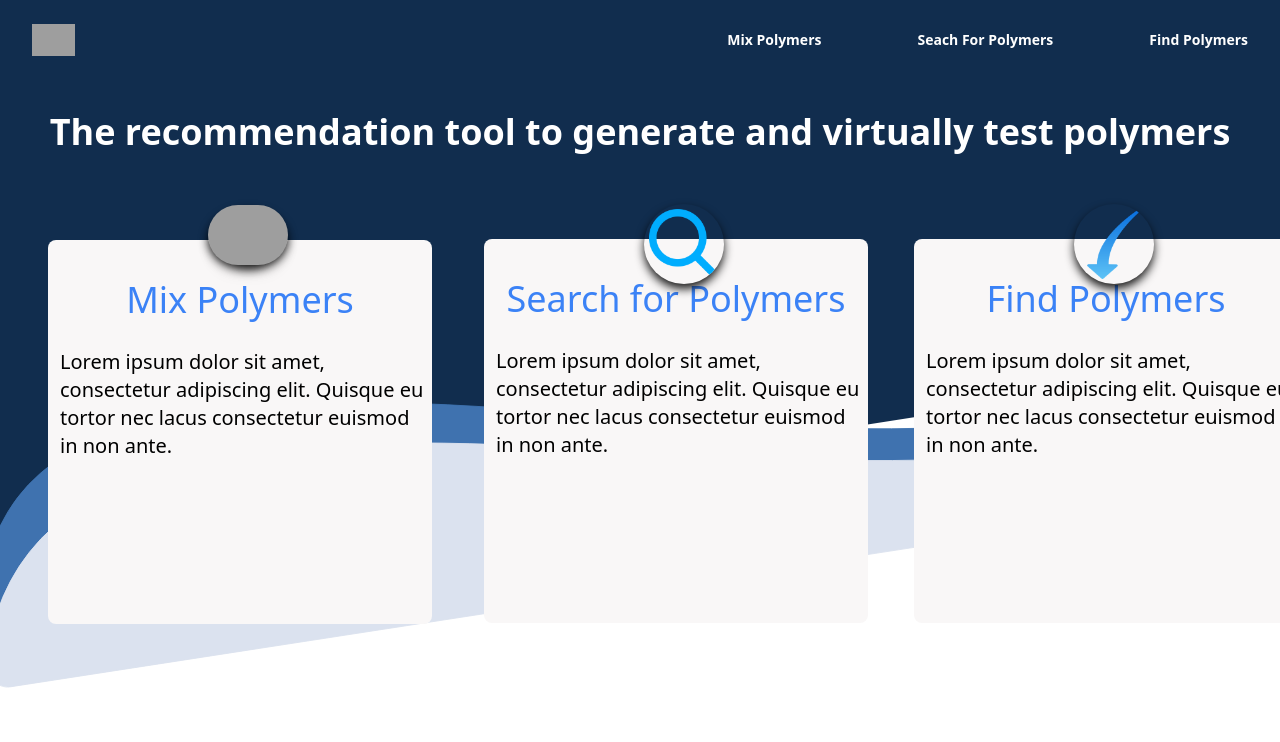
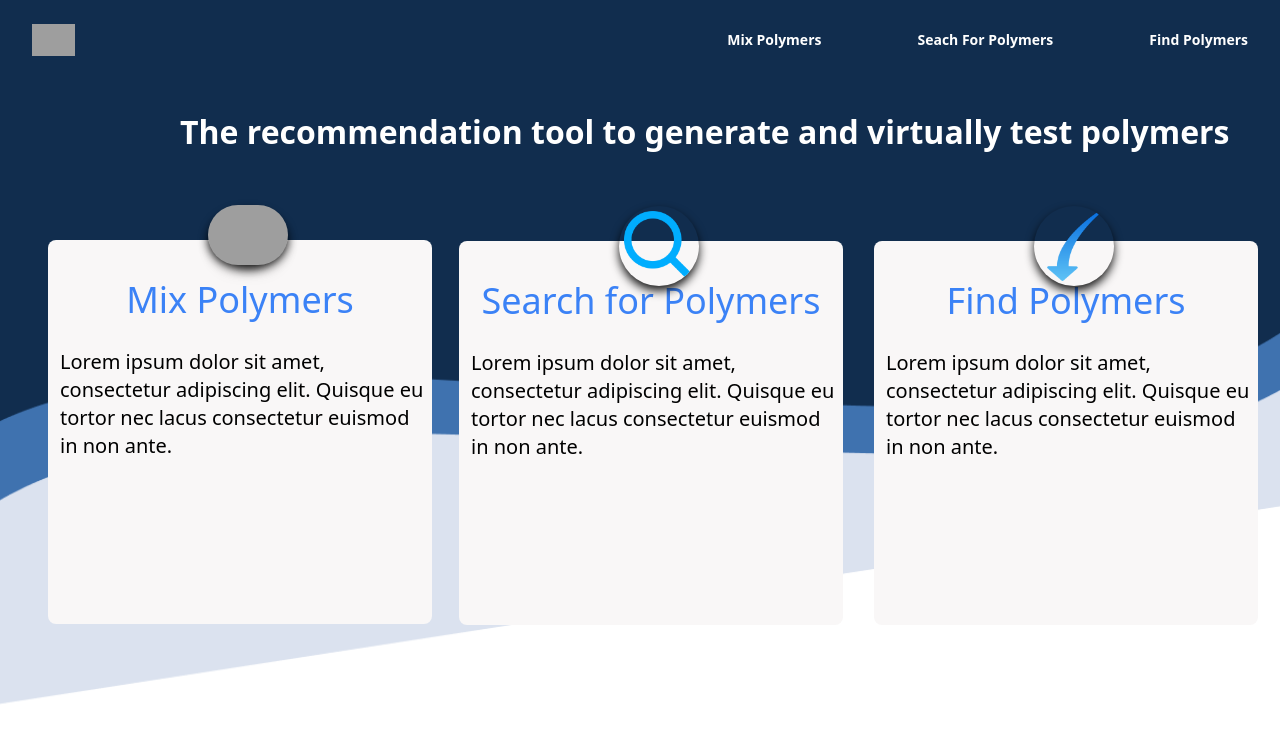
Before and after one commit to Ramiruz/VercelVista1Responsive, a React (Vite) app: page / in a window 1280 px wide. Shown: the top 742 px of the page. Built offline with nearby package versions, Linux system fonts and the light colour scheme; grey boxes are pictures that could not be loaded.

Commit message:
Repare responsive

```diff
--- /dev/null
+++ b/components/BackgroundSearch.jsx
@@ -0,0 +1,20 @@
+import React from "react";
+import { FondoAzul } from "./BlueFond";
+
+export const Background1 = () => {
+  return (
+    <div
+      style={{
+        position: 'absolute',
+        top: 0,
+        left: 0,
+        right: 0,
+        bottom: 0,
+        backgroundColor: 'white'
+      }}
+    >
+      <FondoAzul/>
+    </div>
+  );
+};
+export default Background1;
--- /dev/null
+++ b/components/BlueFond.jsx
@@ -0,0 +1,16 @@
+import React from 'react';
+//(Y: izquierda abajo Y: izquierda arriba, ancho total Y: derecha arriba )
+//(Ancho en X, Bottom de X derecha, Bottom de izquierda)
+
+export const FondoAzul = () => {
+  return (
+    <div
+      style={{
+        backgroundColor: '#0e0e8a',
+        height: '100vh',
+        width: '100vw',
+        clipPath: 'polygon(0% 0%, 100% 0%, 100% 40%, 0% 57%)'
+      }}
+    />
+  );
+};
--- /dev/null
+++ b/components/Search.jsx
@@ -0,0 +1,28 @@
+import React from 'react';
+import { TERipple } from 'tw-elements-react';//requiere instalarlo con npm install tw-elements-react
+
+
+export default function Search() {
+    return (
+            <div className="mb-3 md:w-96 mx-auto">
+                <div className="relative mb-4 flex w-full flex-wrap items-stretch">
+                    <input
+                        type="search"
+                        className="relative m-0 -mr-0.5 block w-[1px] min-w-0 flex-auto rounded-l border border-solid border-neutral-300 bg-transparent bg-clip-padding px-3 py-[0.25rem] text-base font-normal leading-[1.6] text-neutral-700 outline-none transition duration-200 ease-in-out focus:z-[3] focus:border-primary focus:text-neutral-700 focus:shadow-[inset_0_0_0_1px_rgb(59,113,202)] focus:outline-none dark:border-neutral-600 dark:text-neutral-200 dark:placeholder:text-neutral-200 dark:focus:border-primary"
+                        placeholder="Search"
+                        aria-label="Search"
+                        aria-describedby="button-addon3" />
+
+                    {/* <!--Search button--> */}
+                    <TERipple>
+                    <button
+                        className="relative z-[2] rounded-r border-2 border-primary px-6 py-2 text-xs font-medium uppercase text-primary transition duration-150 ease-in-out hover:bg-black hover:bg-opacity-5 focus:outline-none focus:ring-0"
+                        type="button"
+                        id="button-addon3">
+                        Search
+                    </button>
+                    </TERipple>
+                </div>
+            </div>
+    );
+}
--- a/src/App.css
+++ b/src/App.css
@@ -9,8 +9,42 @@
 }
 */
 /* 768px*/
-@media (max-width: 1000px) {
 
+.contenido-principal .contenido-principal2 .container2{
+  top: 161px;
+  left: 75px;
+
+}
+.contenido-principal .contenido-principal2 h1{
+  font-size: 2rem;
+  left: 180px;
+  top: 80px;
+
+}
+.contenido-principal .contenido-principal2 .container3{
+  top: 161px;
+  left: 490px;
+
+}
+@media (max-width: 768px) {
+  .contenido-principal .contenido-principal2 h1{
+    font-size: 1.5rem;
+    left: 0px;
+
+  }
+  .contenido-principal .contenido-principal2 .contenido{
+    left: 12px;
+  }
+  .contenido-principal .contenido-principal2 .container2{
+    margin-top: 500px;
+    position: absolute;
+    left: -370px;
+  }
+  .contenido-principal .contenido-principal2 .container3{
+    margin-top: 920px;
+    position: absolute;
+    left: -370px;
+  }
  }
 
  /*
@@ -20,5 +54,6 @@
     .cuadro-escritorio{
       display: none;
     }
+    style={{top: 80,left: 120}}
 
  */
--- a/src/routes/vista1.jsx
+++ b/src/routes/vista1.jsx
@@ -104,9 +104,20 @@
               <section className="contenido-principal">
                 {
                   <section className="contenido-principal2">
-                  <Mainbg />
-                  <Navbar_ />
-                    <h1 className=" text-center font-bold text-4xl mt-8 text-white ">The recommendation tool to generate and virtually test polymers</h1>
+                  <div
+                       style={{
+                       backgroundImage: `url(${logo})`,
+                       backgroundSize: 'cover',
+                       backgroundPosition: 'center',
+                       height: '90vh',
+                      width: '100vw'
+                              }}
+                  ></div>
+                  <div className="absolute" style={{top: 0}}>
+                    <Navbar_ />
+                  </div>
+
+                    <h1 className=" text-center absolute font-bold text-4xl mt-8 text-white " >The recommendation tool to generate and virtually test polymers</h1>
                     <div id = "containers">
                         <div className=" m-12 gap-8 mt-0">
                             <div className="contenido absolute gap-8  top-60 " >
@@ -126,7 +137,7 @@
                               </a>
                               </div>
                               </div>
-                            <div className="container2 absolute ml-96 mt-20  top--2" style={{top: 159, left: 100,}}>
+                            <div className="container2 absolute ml-96 mr-96 mt-20  top--2">
                           <Container></Container>
                           <div className="CText absolute z-10 top-0">
                               <a href="/search_polymers" target="_blank" rel="noopener noreferrer">
@@ -140,7 +151,7 @@
                               </a>
                               </div>
                         </div>
-                        <div className="container3 absolute mr-10 ml-96 mt-20 top--2 " style={{top: 159, left: 530,}}>
+                        <div className="container3 absolute mr-10 ml-96 mt-20 top--2 ">
                           <Container></Container>
                           <div className="CText absolute z-10 top-0">
                               <a href="/find_polymers" target="_blank" rel="noopener noreferrer">
```
